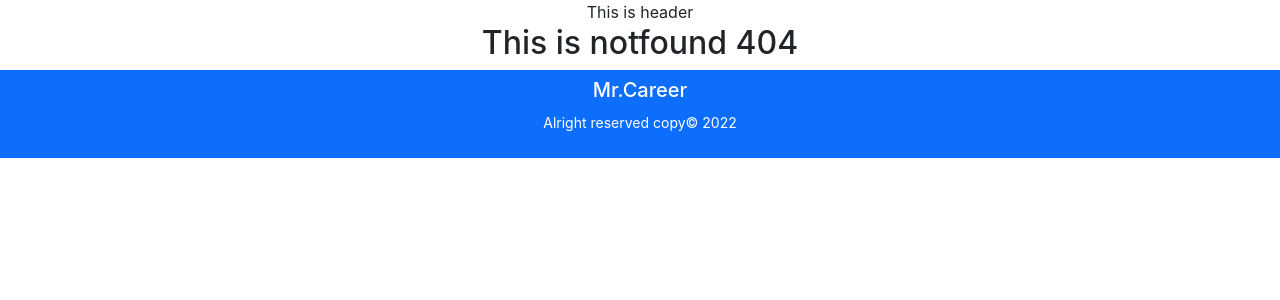
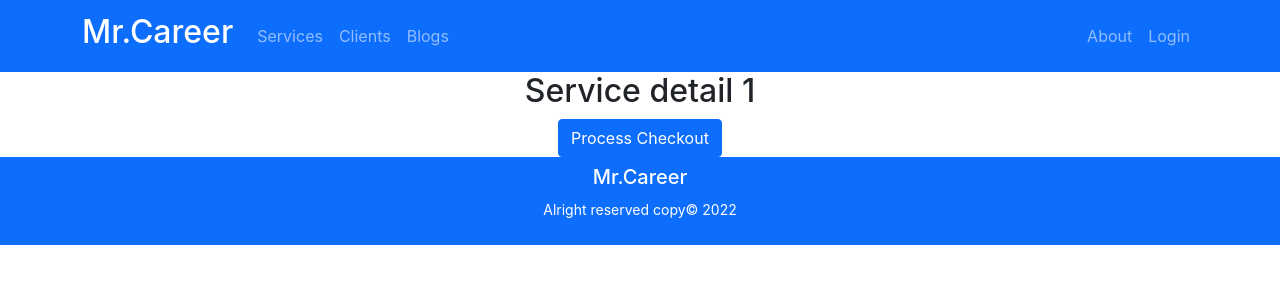
Before and after one commit to shahidul7150/mr-career, a React (Create React App) app: page /service/1 in a window 1280 px wide. Before the commit this address had no page. Shown: the top 300 px of the page. Built offline with nearby package versions, Linux system fonts and the light colour scheme.

Commit message:
connected checkout page with route and detail pagebutton

```diff
--- a/src/App.js
+++ b/src/App.js
@@ -1,6 +1,12 @@
 import { Route, Routes } from 'react-router-dom';
 import './App.css';
+import About from './Pages/About/About';
+import Login from './Pages/Authentication/Login/Login';
+import Blogs from './Pages/Blogs/Blogs';
+import Checkout from './Pages/Checkout/Checkout/Checkout';
+import Clients from './Pages/Clients/Clients';
 import Home from './Pages/Home/Home/Home';
+import ServiceDetail from './Pages/Home/ServiceDetail/ServiceDetail';
 import Services from './Pages/Home/Services/Services';
 import Footer from './Pages/Shared/Footer/Footer';
 import Header from './Pages/Shared/Header/Header';
@@ -12,8 +18,16 @@ function App() {
       <Header></Header>
       <Routes>
         <Route path='/' element={<Home></Home>}></Route>
-        <Route path='/services' element={<Services></Services>}></Route>
-
+        <Route path='/home' element={<Home></Home>}></Route>
+        <Route
+          path="/service/:serviceId"
+          element={<ServiceDetail></ServiceDetail>}
+        ></Route>
+        <Route path='/clients' element={<Clients></Clients>}></Route>
+        <Route path='/blogs' element={<Blogs></Blogs>}></Route>
+        <Route path='/about' element={<About></About>}></Route>
+        <Route path="/login" element={<Login></Login>}></Route>
+        <Route path='/checkout' element={<Checkout></Checkout>}></Route>
         <Route path='*' element={<NotFound></NotFound>}></Route>
       </Routes>
       <Footer></Footer>
--- /dev/null
+++ b/src/Pages/Checkout/Checkout/Checkout.js
@@ -0,0 +1,11 @@
+import React from 'react';
+
+const Checkout = () => {
+    return (
+        <div>
+            <h3>Checkout Page</h3>
+        </div>
+    );
+};
+
+export default Checkout;
--- a/src/Pages/Clients/Clients.js
+++ b/src/Pages/Clients/Clients.js
@@ -2,7 +2,7 @@ import React from 'react';
 
 const Clients = () => {
     return (
-        <div>
+        <div id='clients'>
             <h2>This is clients page</h2>
         </div>
     );
--- a/src/Pages/Home/Banner/Banner.js
+++ b/src/Pages/Home/Banner/Banner.js
@@ -8,7 +8,7 @@ const Banner = () => {
       setIndex(selectedIndex);
     };
     return (
-        <Carousel activeIndex={index} onSelect={handleSelect}>
+        <Carousel id='banner' activeIndex={index} onSelect={handleSelect}>
         <Carousel.Item>
           <img
             className="d-block w-100"
--- a/src/Pages/Home/Home/Home.js
+++ b/src/Pages/Home/Home/Home.js
@@ -7,6 +7,7 @@ const Home = () => {
         <div>
             <Banner></Banner>
             <Services></Services>
+
         </div>
     );
 };
--- a/src/Pages/Home/Service/Service.js
+++ b/src/Pages/Home/Service/Service.js
@@ -1,16 +1,25 @@
-import React from 'react';
-import './Service.css'
-
+import React from "react";
+import { useNavigate } from "react-router-dom";
+import "./Service.css";
 
 const Service = ({ service }) => {
   const { id, name, price, img, description } = service;
+  const navigate = useNavigate();
+  const navigateToDetailPage = () => {
+    navigate(`/service/${id}`);
+  };
   return (
-        <div className='service-container'>
-            <img  src={img} alt="" />
+    <div className="service-container">
+      <img src={img} alt="" />
       <h2>{name} </h2>
       <h4>Price:${price}</h4>
       <p>{description}</p>
-            <button className='btn btn-primary'>Go to Checkout</button>
+      <button
+        onClick={() => navigateToDetailPage()}
+        className="btn btn-primary"
+      >
+        Details →
+      </button>
     </div>
   );
 };
--- /dev/null
+++ b/src/Pages/Home/ServiceDetail/ServiceDetail.js
@@ -0,0 +1,16 @@
+import React from 'react';
+import { Link, useParams } from 'react-router-dom';
+
+const ServiceDetail = () => {
+    const {serviceId}=useParams()
+    return (
+        <div>
+            <h2>Service detail { serviceId}</h2>
+            <Link to="/checkout">
+                <button className='btn btn-primary'>Process Checkout</button>
+            </Link>
+        </div>
+    );
+};
+
+export default ServiceDetail;
--- a/src/Pages/Home/Services/Services.js
+++ b/src/Pages/Home/Services/Services.js
@@ -9,7 +9,7 @@ const Services = () => {
         .then(data=>setServices(data))
     },[])
     return (
-        <div className='mt-5'>
+        <div id='services' className='mt-5'>
             <h2 className='fw-bold'>My services </h2>
             <div className='services-container'>
             {
--- a/src/Pages/Shared/Header/Header.js
+++ b/src/Pages/Shared/Header/Header.js
@@ -1,10 +1,31 @@
 import React from 'react';
+import { Container, Nav, Navbar, NavDropdown } from 'react-bootstrap';
+import { Link } from 'react-router-dom';
 
 const Header = () => {
+
     return (
-        <div>
-            This is header
-        </div>
+        <Navbar collapseOnSelect expand="lg" sticky='top' bg="primary" variant="dark">
+        <Container>
+          <Navbar.Brand href="#banner">
+            <h2>Mr.Career</h2>
+          </Navbar.Brand>
+          <Navbar.Toggle aria-controls="responsive-navbar-nav" />
+          <Navbar.Collapse id="responsive-navbar-nav">
+            <Nav className="me-auto">
+              <Nav.Link href="/home#services">Services</Nav.Link>
+              <Nav.Link href="/clients">Clients</Nav.Link>
+              <Nav.Link href="/blogs">Blogs</Nav.Link>
+            </Nav>
+            <Nav>
+              <Nav.Link as={Link} to="/about">About</Nav.Link>
+                <Nav.Link as={Link} to="/login">
+                Login
+              </Nav.Link>
+            </Nav>
+          </Navbar.Collapse>
+        </Container>
+      </Navbar>
     );
 };
 
```
Lines whose indentation alone changed are shown as unchanged.
